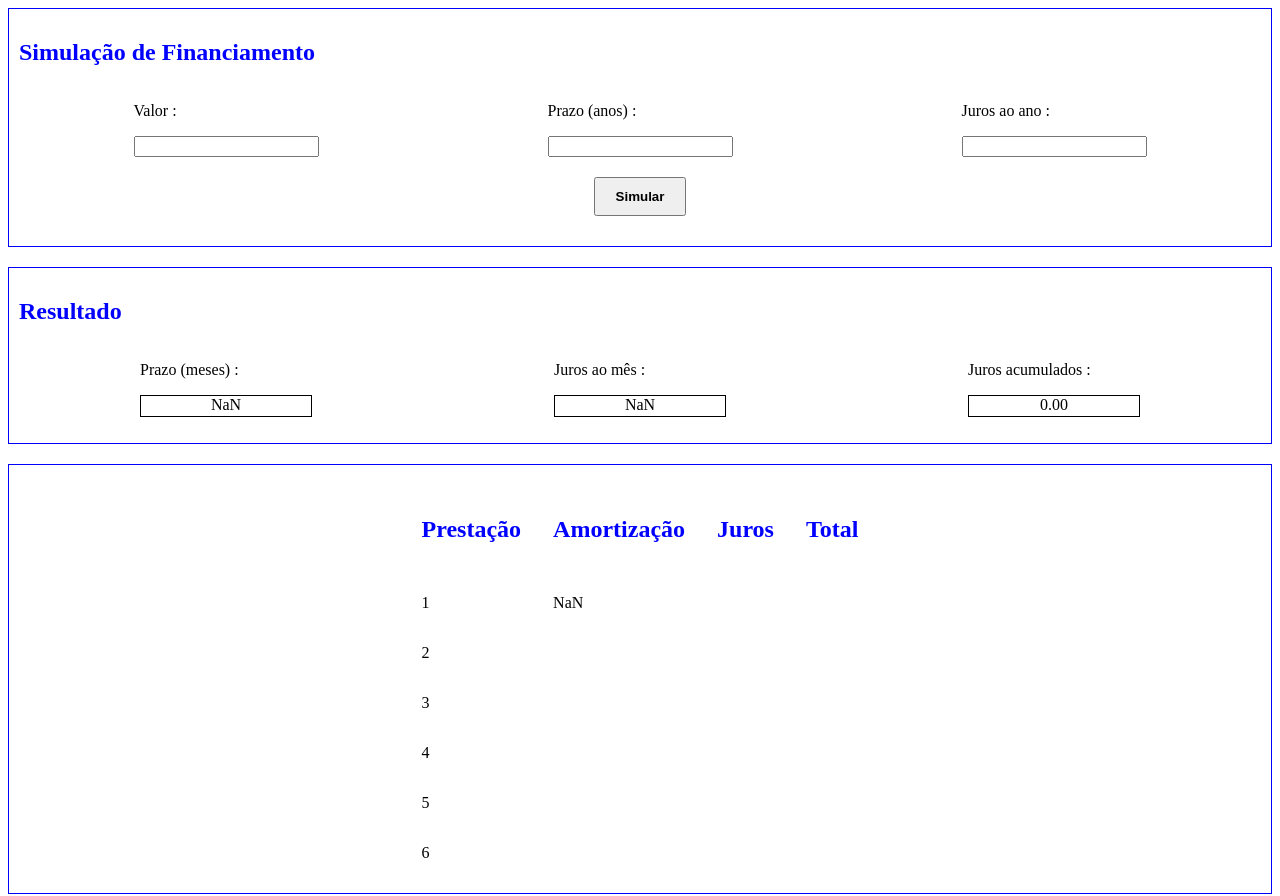
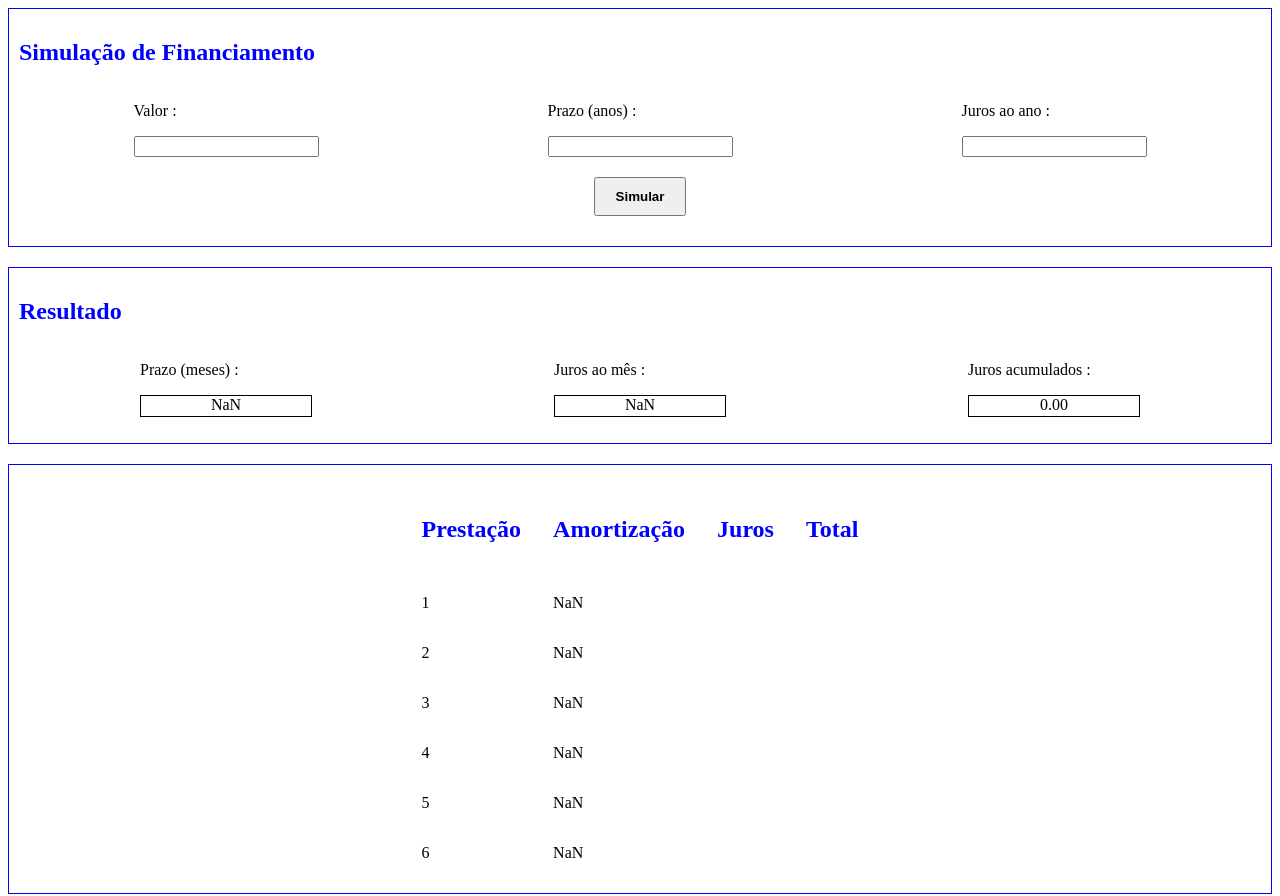
Before and after one commit to DiogoMalfatti/trabalhoIGTI, a plain HTML site: page index.html in a window 1280 px wide. Both pictures are taken after a click on the button "Simular". Drawn offline with Linux system fonts and the light colour scheme.

Commit message:
corrigido ok

```diff
--- a/index.html
+++ b/index.html
@@ -60,37 +60,37 @@
         <tbody>
           <tr>
             <td>1</td>
-            <td id="parcela"></td>
+            <td id="parcela1"></td>
             <td id="jurosParcela1"></td>
             <td id="totalParcela1"></td>
           </tr>
           <tr>
             <td>2</td>
-            <td id="parcela"></td>
+            <td id="parcela2"></td>
             <td id="jurosParcela2"></td>
             <td id="totalParcela2"></td>
           </tr>
           <tr>
             <td>3</td>
-            <td id="parcela"></td>
+            <td id="parcela3"></td>
             <td id="jurosParcela3"></td>
             <td id="totalParcela3"></td>
           </tr>
           <tr>
             <td>4</td>
-            <td id="parcela"></td>
+            <td id="parcela4"></td>
             <td id="jurosParcela4"></td>
             <td id="totalParcela4"></td>
           </tr>
           <tr>
             <td>5</td>
-            <td id="parcela"></td>
+            <td id="parcela5"></td>
             <td id="jurosParcela5"></td>
             <td id="totalParcela5"></td>
           </tr>
           <tr>
             <td>6</td>
-            <td id="parcela"></td>
+            <td id="parcela6"></td>
             <td id="jurosParcela6"></td>
             <td id="totalParcela6"></td>
           </tr>
--- a/js/script.js
+++ b/js/script.js
@@ -6,7 +6,13 @@ let resultadoJuros = document.getElementById('resultadoJuros')
 let resultadoJurosAcumulados = document.getElementById(
   'resultadoJurosAcumulados',
 )
-let parcela = document.getElementById('parcela')
+let parcela1 = document.getElementById('parcela1')
+let parcela2 = document.getElementById('parcela2')
+let parcela3 = document.getElementById('parcela3')
+let parcela4 = document.getElementById('parcela4')
+let parcela5 = document.getElementById('parcela5')
+let parcela6 = document.getElementById('parcela6')
+
 let jurosParcela1 = document.getElementById('jurosParcela1')
 let jurosParcela2 = document.getElementById('jurosParcela2')
 let jurosParcela3 = document.getElementById('jurosParcela3')
@@ -49,7 +55,12 @@ function simular() {
   }
   resultadoJurosAcumulados.textContent = jurosAcumulados.toFixed(2)
 
-  parcela.textContent = valorParcelas.toFixed(2)
+  parcela1.textContent = valorParcelas.toFixed(2)
+  parcela2.textContent = valorParcelas.toFixed(2)
+  parcela3.textContent = valorParcelas.toFixed(2)
+  parcela4.textContent = valorParcelas.toFixed(2)
+  parcela5.textContent = valorParcelas.toFixed(2)
+  parcela6.textContent = valorParcelas.toFixed(2)
 
   jurosParcela1.textContent = lista[0]
   jurosParcela2.textContent = lista[2]
```
